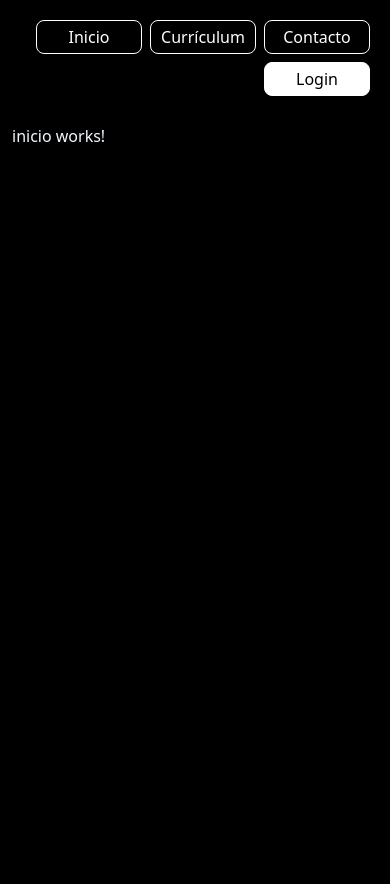
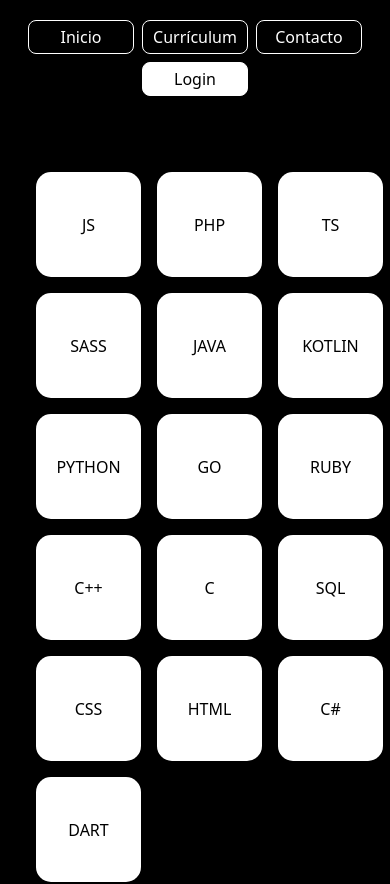
Before and after one commit to sorodriguezz/portafolio-angular, an Angular app: page /inicio in a window 390 px wide. Shown: the top 884 px of the page. Before the commit the page ends 844 px from the top, so only its background shows below. Built offline with nearby package versions, Linux system fonts and the light colour scheme.

Commit message:
align col css and bs5

```diff
--- a/src/app/app.component.css
+++ b/src/app/app.component.css
@@ -26,3 +26,10 @@
     align-items: center !important;
     justify-content: center !important;
 }
+
+@media (max-width: 991px) {
+    .justify-content-end {
+        justify-content: center !important;
+    }
+
+}
--- a/src/app/app.component.html
+++ b/src/app/app.component.html
@@ -1,5 +1,5 @@
 
-<div class="col m-3">
+<div class="col col-md col-sm col-lg col-xl m-3">
   <ul class="nav nav-pills justify-content-end">
     <li class="nav-item m-1">
       <a class="nav-link button-nav" routerLink="./inicio">Inicio</a>
@@ -16,6 +16,4 @@
   </ul>
 </div>
 
-<div class="container mt-4">
-  <router-outlet></router-outlet>
-</div>
+<router-outlet></router-outlet>
--- a/src/app/pages/inicio/inicio.component.css
+++ b/src/app/pages/inicio/inicio.component.css
@@ -0,0 +1,51 @@
+.btn-language {
+  width: 76px;
+  height: 76px;
+
+  border: 0rem;
+  background: #ffffff;
+  border-radius: 15px;
+}
+
+.list-projects {
+  width: 100vw;
+  height: 700px;
+
+  background: #FFFFFF;
+  border-radius: 15px;
+}
+
+@media (max-width: 991px) {
+  .btn-language {
+    width: 82px;
+    height: 82px;
+  }
+}
+
+@media (max-width: 767px) {
+  .btn-language {
+    width: 86px;
+    height: 86px;
+  }
+}
+
+@media (max-width: 533px) {
+  .btn-language {
+    width: 82px;
+    height: 82px;
+  }
+}
+
+@media (max-width: 513px) {
+  .btn-language {
+    width: 81px;
+    height: 81px;
+  }
+}
+
+@media (max-width: 414px) {
+  .btn-language {
+    width: 105px;
+    height: 105px;
+  }
+}
--- a/src/app/pages/inicio/inicio.component.html
+++ b/src/app/pages/inicio/inicio.component.html
@@ -1 +1,25 @@
-<p style="color: aliceblue;">inicio works!</p>
+<div class="container mt-5">
+    <div class="row">
+        <div class="col-xs cool-sm col-lg m-3">
+            <button type="button" class="btn-language m-2">JS</button>
+            <button type="button" class="btn-language m-2">PHP</button>
+            <button type="button" class="btn-language m-2">TS</button>
+            <button type="button" class="btn-language m-2">SASS</button>
+            <button type="button" class="btn-language m-2">JAVA</button>
+            <button type="button" class="btn-language m-2">KOTLIN</button>
+            <button type="button" class="btn-language m-2">PYTHON</button>
+            <button type="button" class="btn-language m-2">GO</button>
+            <button type="button" class="btn-language m-2">RUBY</button>
+            <button type="button" class="btn-language m-2">C++</button>
+            <button type="button" class="btn-language m-2">C</button>
+            <button type="button" class="btn-language m-2">SQL</button>
+            <button type="button" class="btn-language m-2">CSS</button>
+            <button type="button" class="btn-language m-2">HTML</button>
+            <button type="button" class="btn-language m-2">C#</button>
+            <button type="button" class="btn-language m-2">DART</button>
+        </div>
+        <div class="col-xs cool-sm col-lg list-projects m-2">
+
+        </div>
+    </div>
+</div>
```
